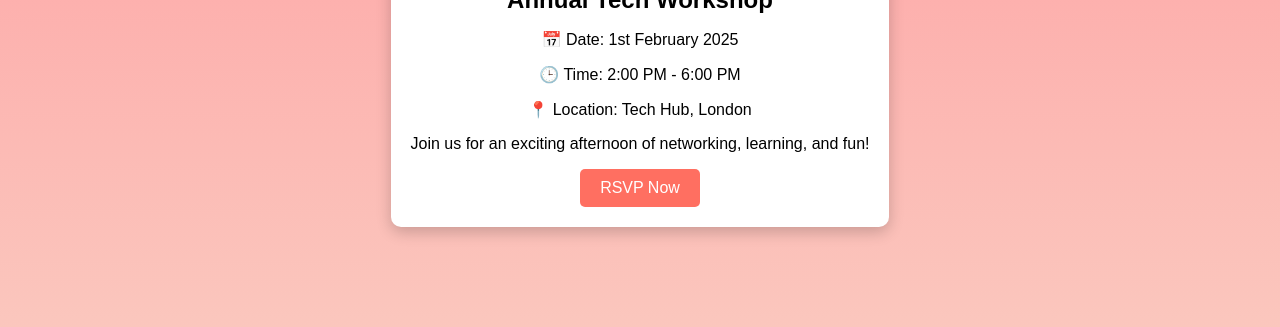
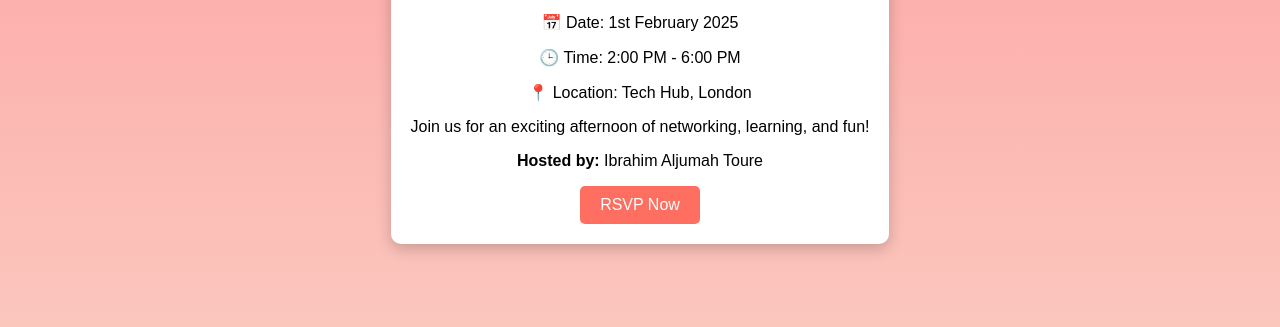
Before and after one commit to ibdiko89/EventInvite, a plain HTML site: page index.html in a window 1280 px wide. Shown: the part 333-660 px from the top of the page. Drawn offline with Linux system fonts and the light colour scheme.

Commit message:
Add files via upload

```diff
--- a/index.html
+++ b/index.html
@@ -14,6 +14,7 @@
     <p>🕒 Time: 2:00 PM - 6:00 PM</p>
     <p>📍 Location: Tech Hub, London</p>
     <p>Join us for an exciting afternoon of networking, learning, and fun!</p>
+    <p><strong>Hosted by:</strong> Ibrahim Aljumah Toure</p> <!-- Personalized line with full name -->
     <button class="rsvp-button">RSVP Now</button>
   </div>
 </body>
```
